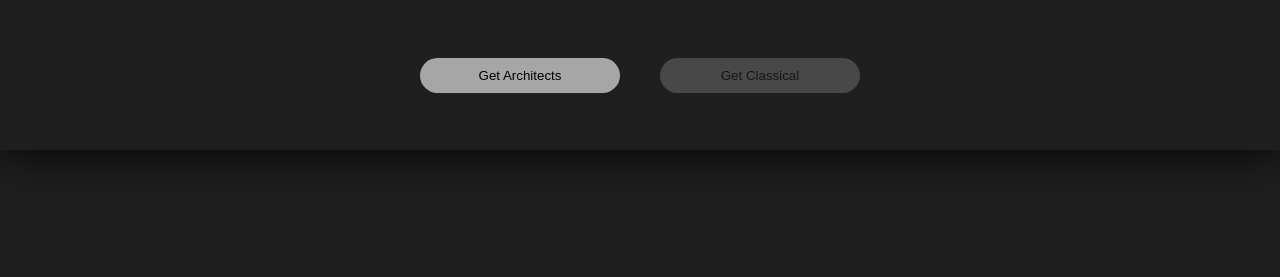
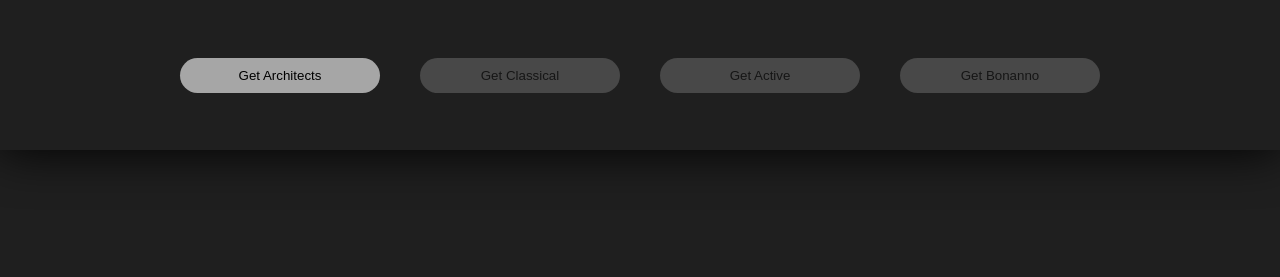
Before and after one commit to hezronokwach/Javascript-Practice, a plain HTML site: page get-them-all.html in a window 1280 px wide. Shown: the top 277 px of the page. Drawn offline with Linux system fonts and the light colour scheme.

Commit message:
Add template for testing get-them-all js file

```diff
--- a/get-them-all.html
+++ b/get-them-all.html
@@ -13,8 +13,8 @@
 
     import { people } from './get-them-all.data.js'
     import {
-      //getBonannoPisano,
-     // getActive,
+      getBonannoPisano,
+      getActive,
       getArchitects,
       getClassical,
     } from './get-them-all.js'
@@ -47,8 +47,8 @@
     const buttons = [
       { name: 'Architect', action: getArchitects },
       { name: 'Classical', action: getClassical },
-     // { name: 'Active', action: getActive },
-     // { name: 'Bonanno', action: getBonannoPisano },
+      { name: 'Active', action: getActive },
+      { name: 'Bonanno', action: getBonannoPisano },
     ]
 
     buttons.forEach(({ name, action }, i) => {
@@ -73,7 +73,7 @@
         }
 
         others.forEach((o) => {
-          //o.style.opacity = 0.2
+          o.style.opacity = 0.2
         })
 
         btn.className = 'disabled'
```
